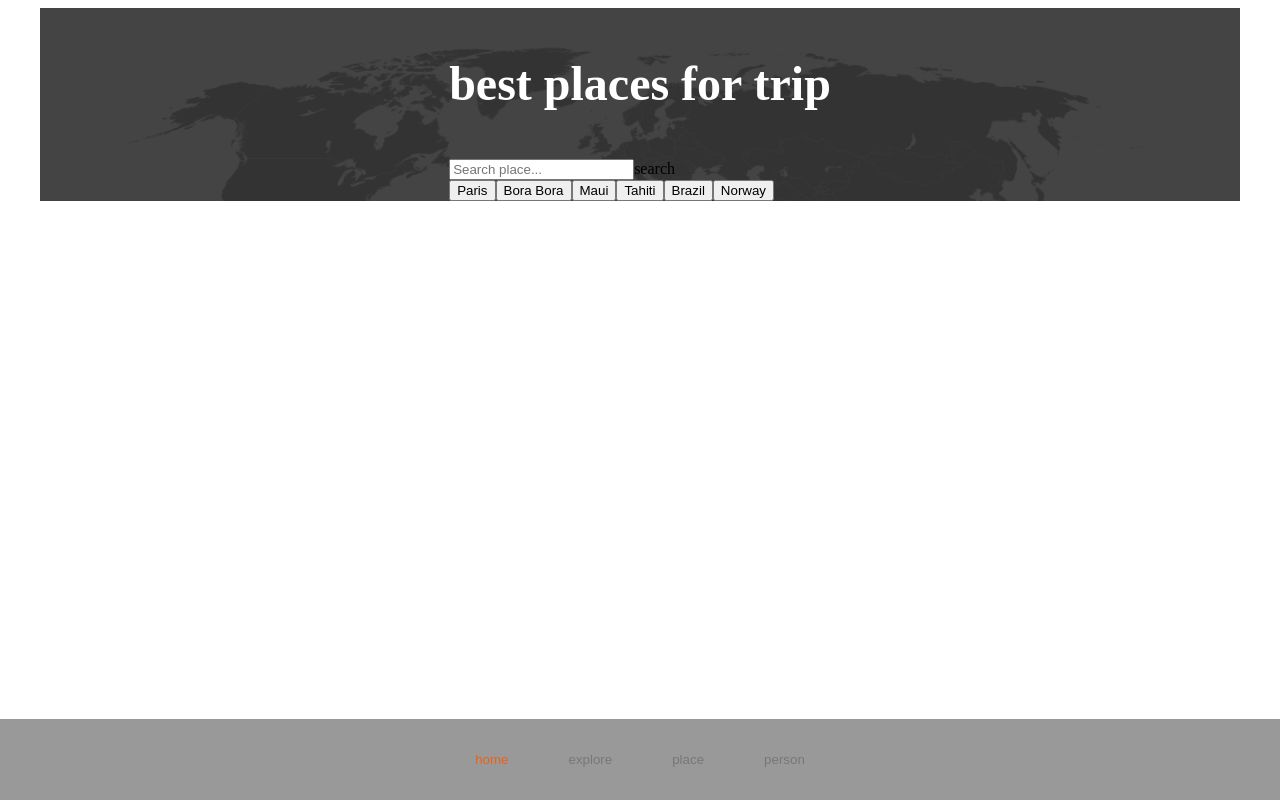
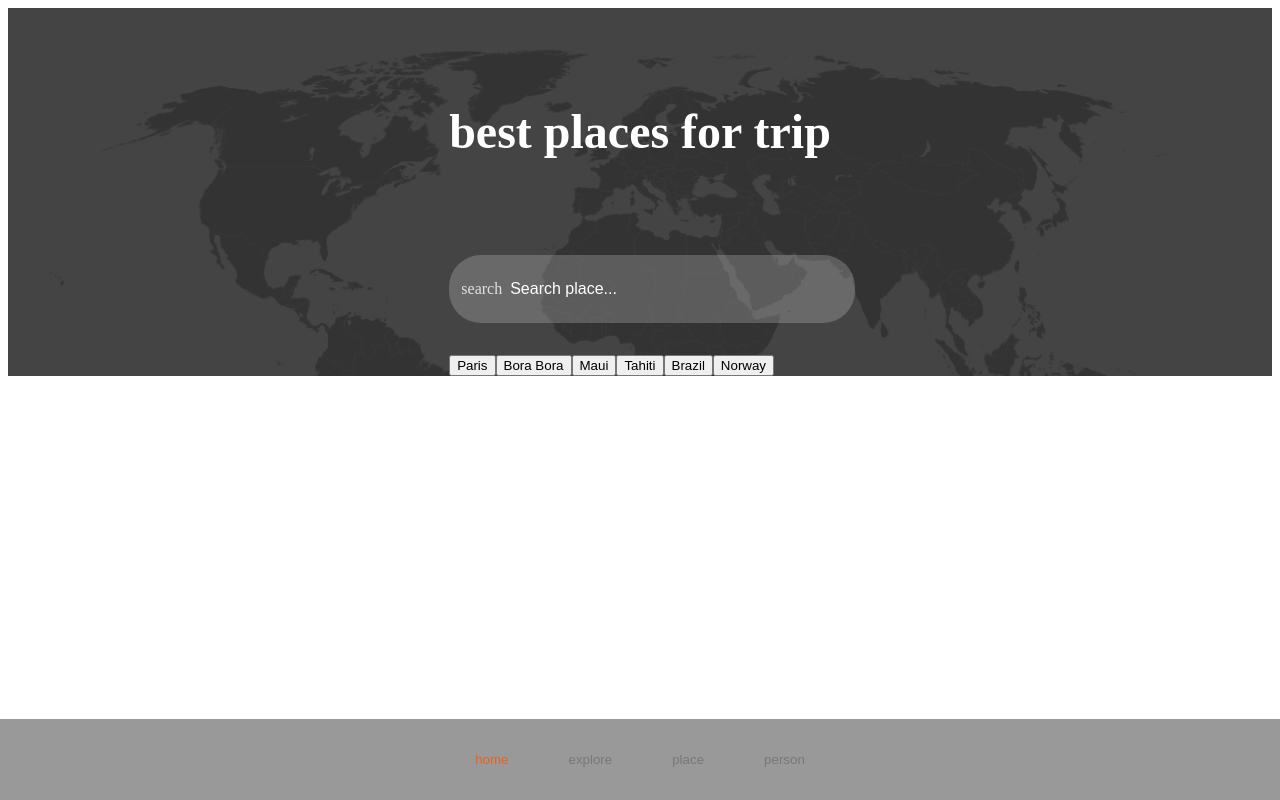
Before and after one commit to vladyslav-buriak/Travel-app, a Next.js app: page / in a window 1280 px wide. Built offline with nearby package versions, Linux system fonts and the light colour scheme.

Commit message:
search input styles

```diff
--- a/assets/styles/globals.scss
+++ b/assets/styles/globals.scss
@@ -1,11 +1,11 @@
 @import 'material-icons/iconfont/material-icons.scss';
+@import url('https://fonts.googleapis.com/css2?family=Open+Sans:ital,wght@0,300;0,400;0,500;0,700;1,400&display=swap');
 
 html,
 body {
     padding: 0;
     margin: 0;
-  font-family: -apple-system, BlinkMacSystemFont, Segoe UI, Roboto, Oxygen,
-    Ubuntu, Cantarell, Fira Sans, Droid Sans, Helvetica Neue, sans-serif;
+    font-family: 'Open Sans', sans-serif;
     background-color: #0c0b0c;
 }
 
@@ -22,6 +22,7 @@ a {
     html {
         color-scheme: dark;
     }
+
     body {
         color: white;
         background: black;
@@ -29,16 +30,28 @@ a {
 }
 
 
-*, *:before, *:after {
+*,
+*:before,
+*:after {
     box-sizing: inherit;
 }
 
-  body, h1, h2, h3, h4, h5, h6, p, ol, ul {
+body,
+h1,
+h2,
+h3,
+h4,
+h5,
+h6,
+p,
+ol,
+ul {
     margin: 0;
     padding: 0;
     font-weight: normal;
 }
 
-  ol, ul {
+ol,
+ul {
     list-style: none;
 }
--- /dev/null
+++ b/components/elements/Filters/Filters.module.scss
@@ -0,0 +1,3 @@
+.filtersWrapp{
+    margin-top: 2rem;
+}
--- a/components/elements/Filters/index.tsx
+++ b/components/elements/Filters/index.tsx
@@ -1,3 +1,5 @@
+import styles from "./Filters.module.scss";
+
 const locName = [
     { location: "Paris" },
     { location: "Bora Bora" },
@@ -10,7 +12,7 @@ const locName = [
 
 const Filters = () => {
     return (
-        <div>
+        <div className={styles.filtersWrapp}>
             {locName.map(f => <button>{f.location}</button>)}
         </div>
     );
--- a/components/elements/Home/SearchSection/SearchSection.module.scss
+++ b/components/elements/Home/SearchSection/SearchSection.module.scss
@@ -23,8 +23,10 @@
 
     .title {
         color: $white;
-        font-size: 3rem;
-        margin-top: 3rem;
+        font-size: 3em;
+        font-weight: bold;
+        margin-top: 6rem;
+        text-align: center;
     }
 }
 
--- a/components/elements/Search/Search.module.scss
+++ b/components/elements/Search/Search.module.scss
@@ -1,3 +1,36 @@
+@import "../../../assets/styles/variables.scss";
+
 .searchWrapp {
-    margin-top: 3rem;
+    width: 100%;
+    margin-top: 6rem;
+    padding: 0 0.7rem;
+    border-radius: 2rem;
+    border: 1px solid transparent;
+    background-color: rgba(255, 255, 255, 0.2);
+    display: flex;
+    align-items: center;
+    transition: border .3s ease;
+
+    &:focus-within {
+        border-color: rgba($accent, 0.5);
+    }
+
+    .search {
+        outline: none;
+        border: none;
+        padding: 1.5rem 0 1.5rem 0.5rem;
+        background-color: transparent;
+        color: $white;
+        font-size: 1rem;
+
+        &::placeholder {
+            color: $white;
+        }
+
+    }
+
+    >span {
+        color: $white;
+        opacity: 0.8;
+    }
 }
--- a/components/elements/Search/index.tsx
+++ b/components/elements/Search/index.tsx
@@ -1,13 +1,13 @@
 import styles from "./Search.module.scss";
 
 
-const Search =()=>{
-    return(
-        <div className={styles.searchWrapp}>
-          <input className={styles.search} placeholder="Search place..." />
-          <span className="material-icons">search</span>
-        </div>
-    );
+const Search = () => {
+  return (
+    <div className={styles.searchWrapp}>
+      <span className="material-icons">search</span>
+      <input className={styles.search} placeholder="Search place..." />
+    </div>
+  );
 }
 
 export default Search;
--- a/pages/index.tsx
+++ b/pages/index.tsx
@@ -11,11 +11,9 @@ interface IHome {
 const Home: NextPage<IHome> = ({ places }) => {
 
   return (
-    <div className={styles.container}>
-      <Layaot>
-        <SearchSection />
-      </Layaot>
-    </div>
+    <Layaot>
+      <SearchSection />
+    </Layaot>
   )
 }
 
```
Also changed, not shown: components/elements/Filters/Filter.module.scss (deleted). Lines whose indentation alone changed are shown as unchanged.
